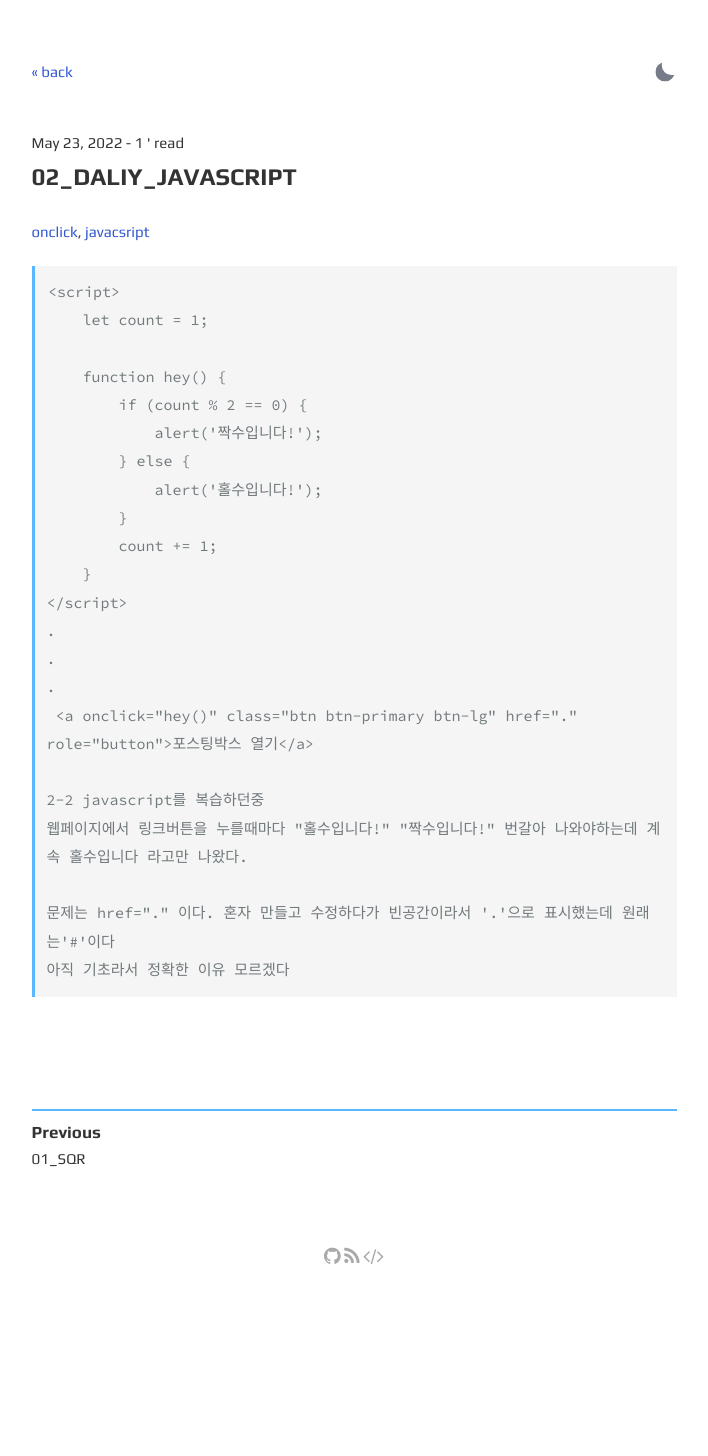
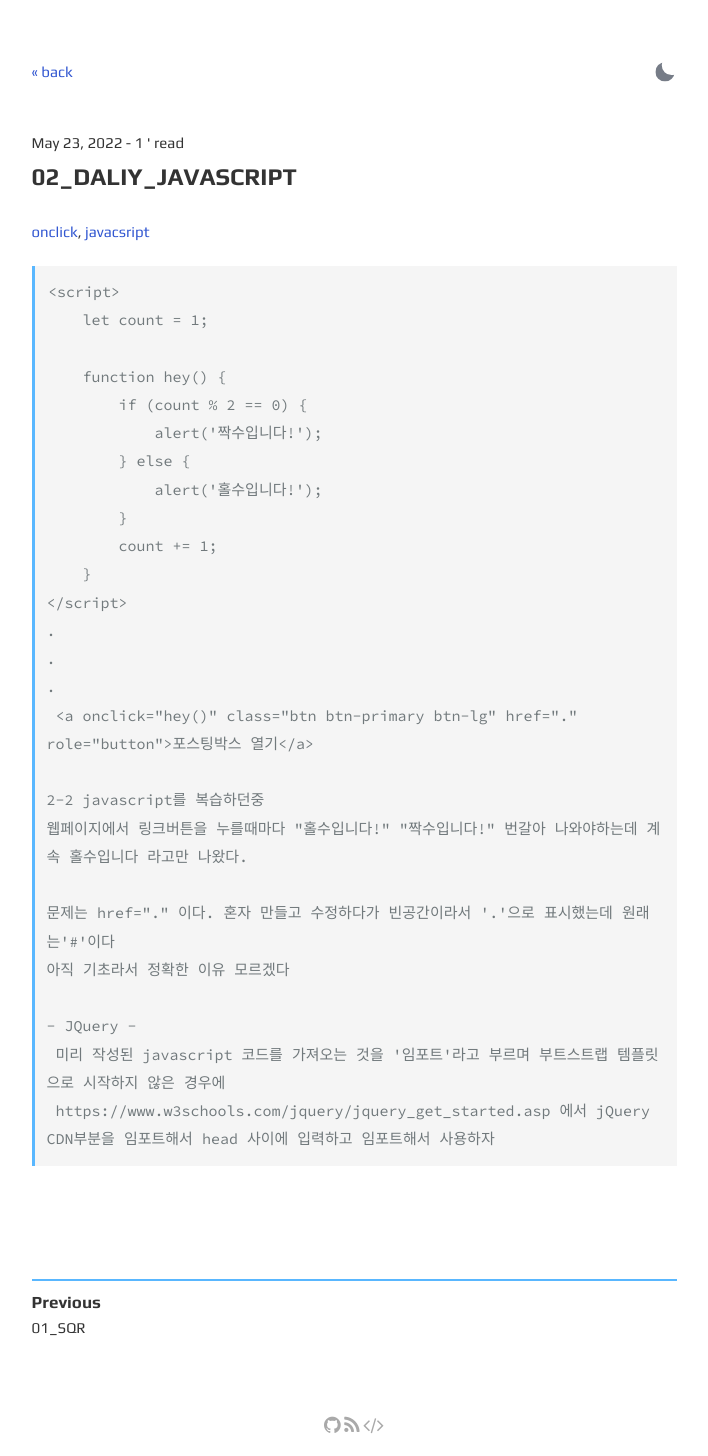
Before and after one commit to k-sub-git/younggunkim.github.io, a Jekyll site: the page built from _posts/2022-05-23-02_Daily_01.md, in a window 1280 px wide. Shown: the whole page, without its empty margins (286-994 px from the left). Built offline with Jekyll 4.4.1, drawn with Linux system fonts in a browser that asks for light colours; comment, search, counter and statistics services are not loaded; before the commit the page ends 1286 px from its top, so only the background shows below that.

Commit message:
Update 2022-05-23-02_Daily_01.md

```diff
--- a/_posts/2022-05-23-02_Daily_01.md
+++ b/_posts/2022-05-23-02_Daily_01.md
@@ -26,3 +26,7 @@ tags: onclick javacsript
 
     문제는 href="." 이다. 혼자 만들고 수정하다가 빈공간이라서 '.'으로 표시했는데 원래는'#'이다
     아직 기초라서 정확한 이유 모르겠다
+
+    - JQuery -
+     미리 작성된 javascript 코드를 가져오는 것을 '임포트'라고 부르며 부트스트랩 템플릿으로 시작하지 않은 경우에
+     https://www.w3schools.com/jquery/jquery_get_started.asp 에서 jQuery CDN부분을 임포트해서 head 사이에 입력하고 임포트해서 사용하자
```
